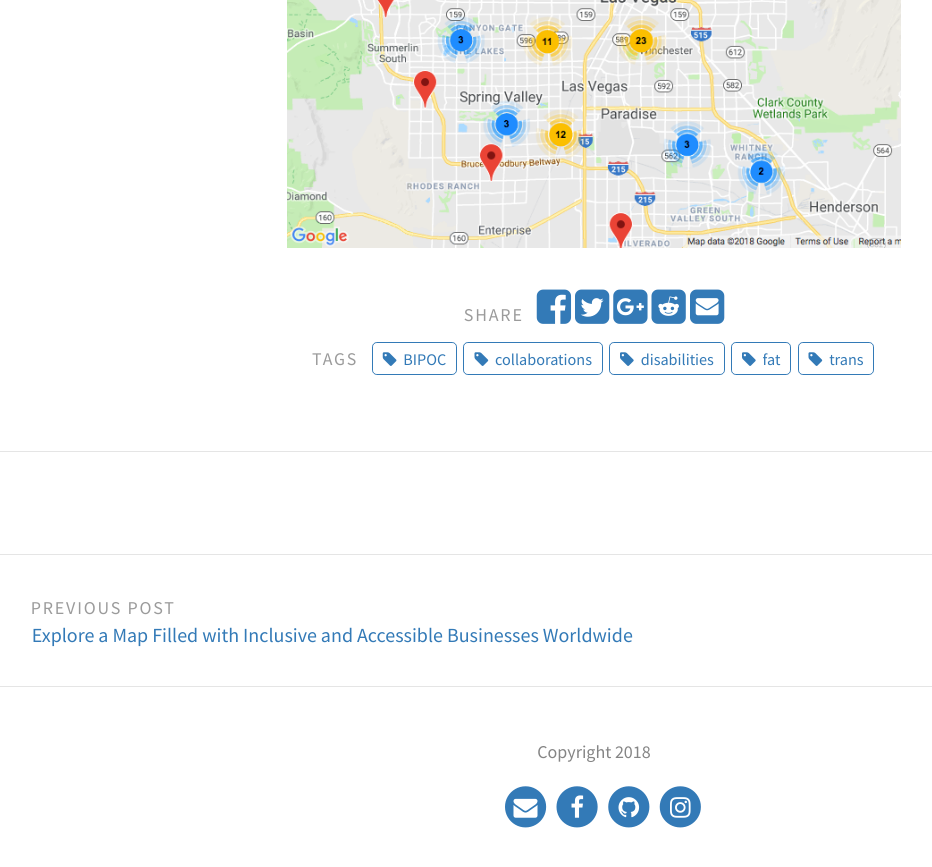
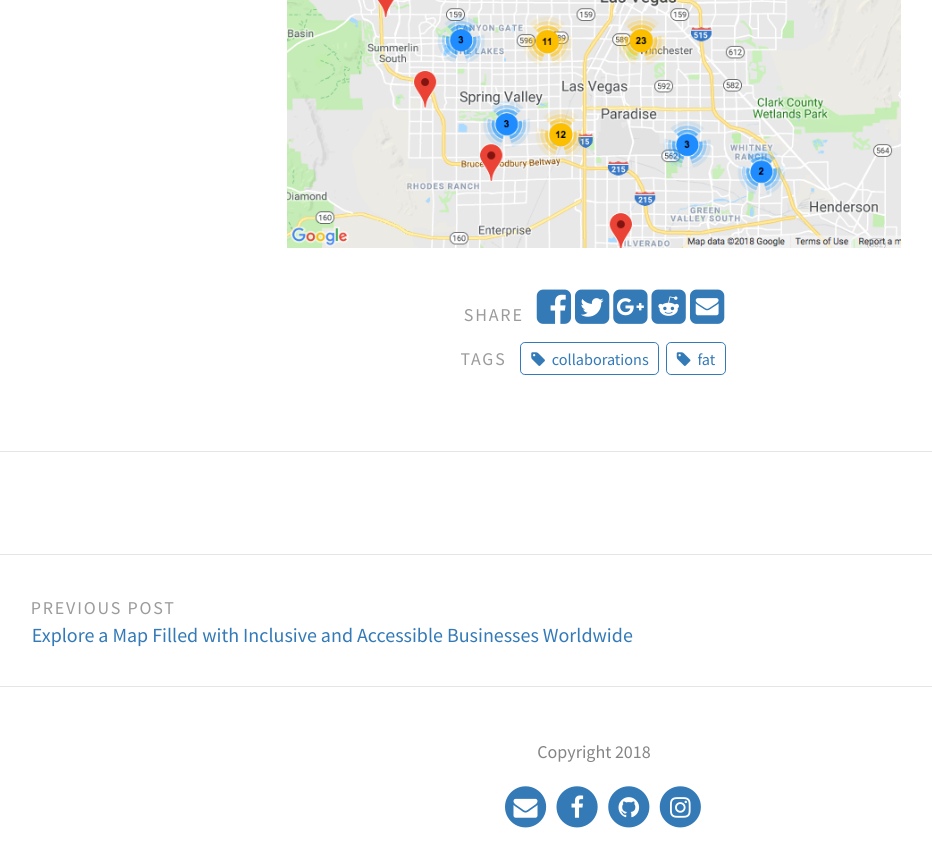
Before and after one commit to uhlissuh/ample, a Jekyll site: the page built from docs/_posts/2018-07-22-naafa-collaboration.md, in a window 1280 px wide and 900 px high, scrolled down 1141 px. Shown: the top 867 px of the window, without its empty margins (46-978 px from the left). Built offline with Jekyll 4.4.1, drawn with Linux system fonts in a browser that asks for light colours; comment, search, counter and statistics services are not loaded.

Commit message:
Change tags

```diff
--- a/docs/_posts/2018-07-22-naafa-collaboration.md
+++ b/docs/_posts/2018-07-22-naafa-collaboration.md
@@ -7,7 +7,7 @@ excerpt_separator: <!--more-->
 
 
 date: 2018-07-22
-tags: [fat, trans, disabilities, BIPOC, collaborations]
+tags: [fat, collaborations]
 ---
 
 ![Image Description: A graphic of the Ample logo, a heart, and the NAAFA logo]({{ "/assets/img/naafa.png" | absolute_url }})
```
